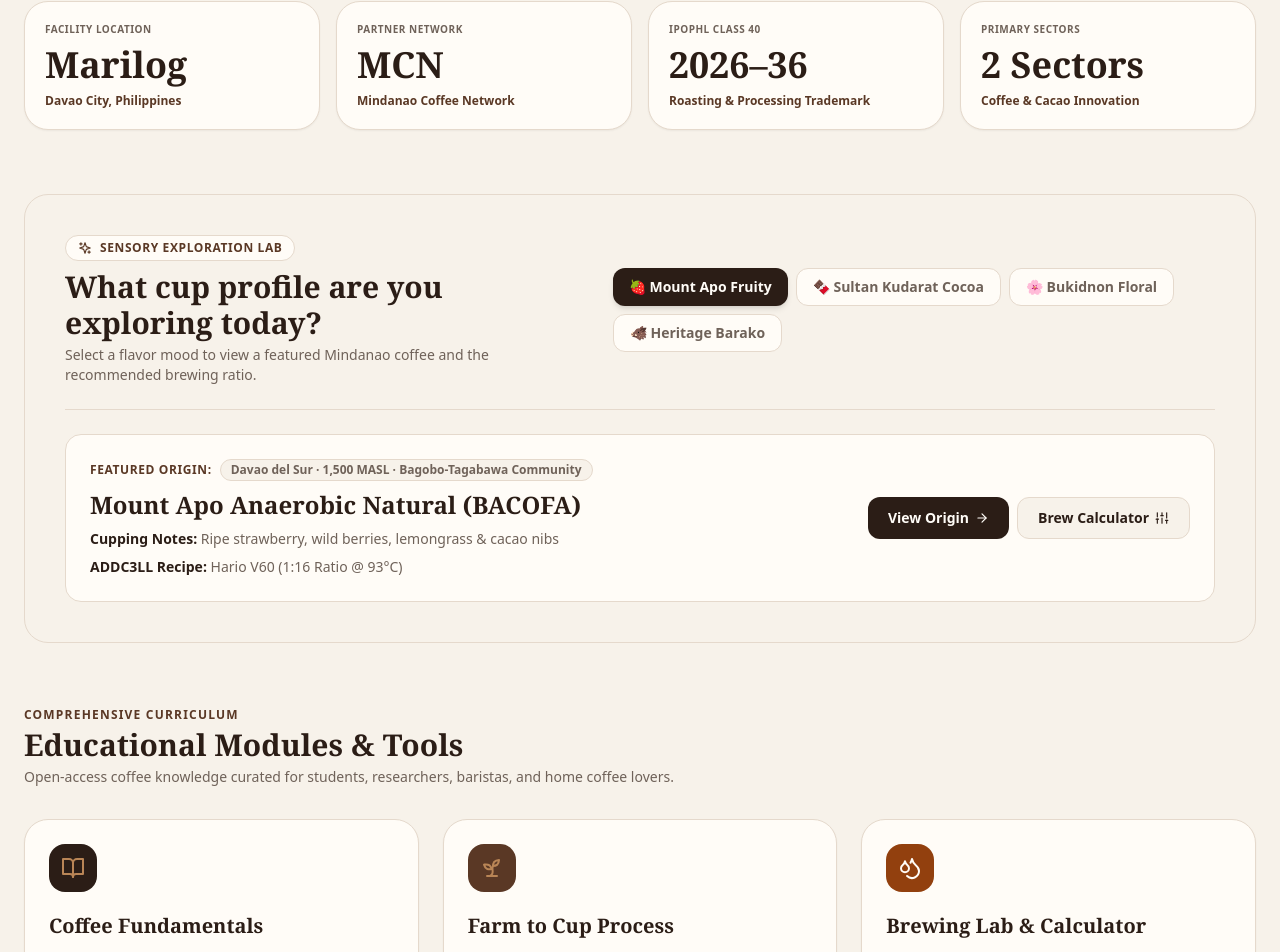
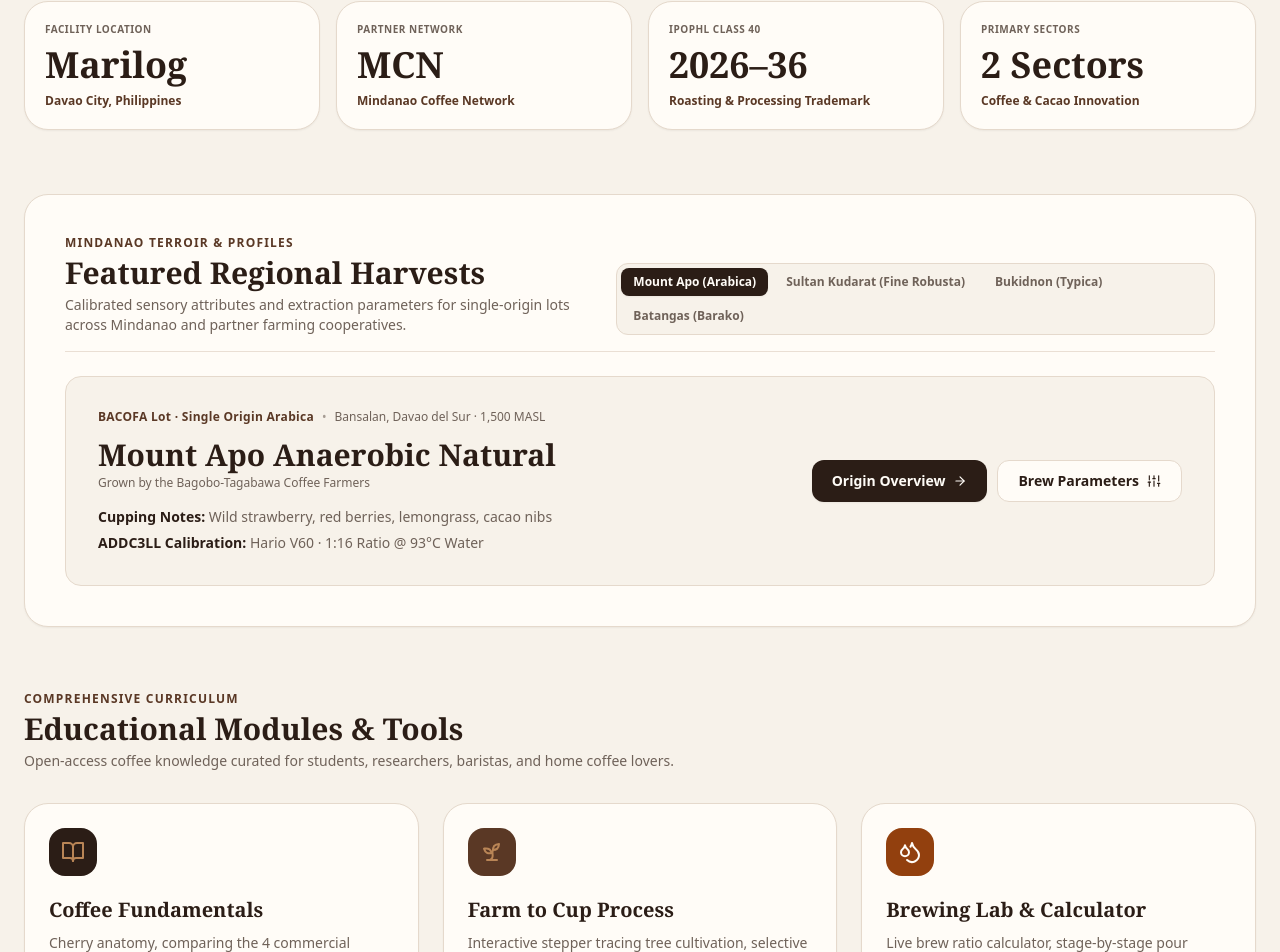
Before and after one commit to VonGiedy/kape-kanato-addc3ll, a Next.js app: page / in a window 1280 px wide. Shown: the part 1720-2672 px from the top of the page. Built offline with nearby package versions, Linux system fonts and the light colour scheme.

Commit message:
style: redesign home page featured harvest section to be authentic and editorial

```diff
--- a/app/components/views/HomeView.jsx
+++ b/app/components/views/HomeView.jsx
@@ -15,40 +15,56 @@ export default function HomeView({
   onOpenTimerDirectly,
   onOpenGlossary
 }) {
-  const [flavorMood, setFlavorMood] = useState('fruity');
+  const [selectedProfileId, setSelectedProfileId] = useState('mt-apo');
 
-  const moodRecommendations = {
-    fruity: {
-      title: "Mount Apo Anaerobic Natural (BACOFA)",
-      origin: "Davao del Sur · 1,500 MASL · Bagobo-Tagabawa Community",
-      notes: "Ripe strawberry, wild berries, lemongrass & cacao nibs",
-      method: "Hario V60 (1:16 Ratio @ 93°C)",
+  const FEATURED_PROFILES = [
+    {
+      id: 'mt-apo',
+      tabLabel: "Mount Apo (Arabica)",
+      title: "Mount Apo Anaerobic Natural",
+      lot: "BACOFA Lot · Single Origin Arabica",
+      origin: "Bansalan, Davao del Sur · 1,500 MASL",
+      community: "Bagobo-Tagabawa Coffee Farmers",
+      notes: "Wild strawberry, red berries, lemongrass, cacao nibs",
+      method: "Hario V60 · 1:16 Ratio @ 93°C Water",
       regionId: "mt-apo"
     },
-    chocolate: {
-      title: "Sultan Kudarat Fine Robusta (KFAC)",
-      origin: "Kalamansig · 900 MASL · Direct Farmer Cooperative",
-      notes: "Dark chocolate ganache, roasted hazelnut & sweet molasses",
-      method: "French Press or Moka Pot (1:14 Ratio @ 91°C)",
+    {
+      id: 'sultan-kudarat',
+      tabLabel: "Sultan Kudarat (Fine Robusta)",
+      title: "Sultan Kudarat Slow-Dried Natural",
+      lot: "KFAC Cooperative Lot · Fine Robusta",
+      origin: "Kalamansig · 900 MASL",
+      community: "Kalamansig Farmers Agricultural Cooperative",
+      notes: "Dark chocolate, roasted hazelnut, panutsa, molasses",
+      method: "French Press · 1:14 Ratio @ 91°C Water",
       regionId: "sultan-kudarat"
     },
-    floral: {
-      title: "Bukidnon Miarayon Typica (MILALITTRA)",
-      origin: "Kitanglad Range · 1,650 MASL · Talaandig Community",
-      notes: "Jasmine blossom, crisp green apple & raw cane sugar",
-      method: "Chemex or V60 (1:16.5 Ratio @ 92°C)",
+    {
+      id: 'bukidnon',
+      tabLabel: "Bukidnon (Typica)",
+      title: "Bukidnon Miarayon Fully Washed",
+      lot: "MILALITTRA Lot · Highland Arabica",
+      origin: "Kitanglad Mountain Range · 1,650 MASL",
+      community: "Talaandig Indigenous Association",
+      notes: "Jasmine floral, crisp green apple, raw cane sugar",
+      method: "Chemex or V60 · 1:16.5 Ratio @ 92°C Water",
       regionId: "bukidnon"
     },
-    bold: {
-      title: "Kapeng Barako Heritage (Liberica)",
-      origin: "Cavite / Batangas · Lowland Shade-Grown",
-      notes: "Aromatic jackfruit (langka), cedar wood & dark tablea",
-      method: "Traditional Kape Kaldero or French Press (1:12 Ratio)",
+    {
+      id: 'batangas-cavite',
+      tabLabel: "Batangas (Barako)",
+      title: "Heritage Kapeng Barako",
+      lot: "Lowland Shade-Grown Liberica",
+      origin: "Southern Luzon · 350 MASL",
+      community: "Amadeo & Lipa Coffee Growers",
+      notes: "Ripe jackfruit (langka), cedar wood, dark cacao",
+      method: "Traditional Kape Kaldero · 1:12 Ratio @ 95°C Water",
       regionId: "batangas-cavite"
     }
-  };
+  ];
 
-  const currentRecommendation = moodRecommendations[flavorMood];
+  const currentProfile = FEATURED_PROFILES.find(p => p.id === selectedProfileId) || FEATURED_PROFILES[0];
 
   return (
     <div className="space-y-16 animate-in fade-in duration-500 max-w-7xl mx-auto px-4 sm:px-6">
@@ -201,78 +217,90 @@ export default function HomeView({
         ))}
       </section>
 
-      {/* Daily Sensory Pairing: Rooted in Mindanao Lots */}
-      <section className="bg-oat rounded-3xl border border-border p-6 sm:p-10">
-        <div className="flex flex-col lg:flex-row lg:items-center justify-between gap-6 pb-6 border-b border-border">
+      {/* Featured Harvest Profiles: Rooted in Mindanao Cooperatives */}
+      <section className="bg-cream rounded-3xl border border-border p-6 sm:p-10 shadow-sm space-y-6">
+        <div className="flex flex-col md:flex-row md:items-end justify-between gap-4 pb-4 border-b border-border/80">
           <div>
-            <div className="inline-flex items-center gap-2 bg-cream text-roast px-3 py-1 rounded-full text-xs font-bold uppercase tracking-wider mb-2 border border-border">
-              <Sparkles size={14} /> Sensory Exploration Lab
-            </div>
+            <span className="text-xs font-bold uppercase tracking-widest text-roast block mb-1">
+              Mindanao Terroir & Profiles
+            </span>
             <h2 className="text-2xl sm:text-3xl font-serif font-bold text-espresso">
-              What cup profile are you exploring today?
+              Featured Regional Harvests
             </h2>
-            <p className="text-sm text-muted mt-1">
-              Select a flavor mood to view a featured Mindanao coffee and the recommended brewing ratio.
+            <p className="text-sm text-muted mt-1 max-w-xl">
+              Calibrated sensory attributes and extraction parameters for single-origin lots across Mindanao and partner farming cooperatives.
             </p>
           </div>
 
-          {/* Flavor Mood Selector Buttons */}
-          <div className="flex flex-wrap gap-2">
-            {[
-              { id: 'fruity', label: '🍓 Mount Apo Fruity' },
-              { id: 'chocolate', label: '🍫 Sultan Kudarat Cocoa' },
-              { id: 'floral', label: '🌸 Bukidnon Floral' },
-              { id: 'bold', label: '🐗 Heritage Barako' }
-            ].map((mood) => (
+          {/* Minimalist Origin Selector Tabs (No Emojis) */}
+          <div className="flex flex-wrap gap-1.5 p-1 bg-oat rounded-xl border border-border">
+            {FEATURED_PROFILES.map((profile) => {
+              const isSelected = selectedProfileId === profile.id;
+              return (
                 <button
-                key={mood.id}
-                onClick={() => setFlavorMood(mood.id)}
-                className={`px-4 py-2 rounded-xl text-xs sm:text-sm font-bold transition-all ${
-                  flavorMood === mood.id
-                    ? 'bg-espresso text-cream shadow-md'
-                    : 'bg-cream text-muted hover:text-espresso border border-border'
+                  key={profile.id}
+                  onClick={() => setSelectedProfileId(profile.id)}
+                  className={`px-3 py-1.5 rounded-lg text-xs font-semibold transition-all ${
+                    isSelected
+                      ? 'bg-espresso text-cream shadow-sm'
+                      : 'text-muted hover:text-espresso'
                   }`}
                 >
-                {mood.label}
+                  {profile.tabLabel}
                 </button>
-            ))}
+              );
+            })}
           </div>
         </div>
 
-        {/* Selected Recommendation Card */}
-        <div className="mt-6 bg-cream p-6 rounded-2xl border border-border flex flex-col md:flex-row md:items-center justify-between gap-6">
-          <div className="space-y-2">
-            <div className="flex items-center gap-2">
-              <span className="text-xs font-bold uppercase tracking-wider text-roast">Featured Origin:</span>
-              <span className="text-xs bg-oat px-2.5 py-0.5 rounded-full font-semibold text-muted border border-border">{currentRecommendation.origin}</span>
+        {/* Selected Lot Presentation (Clean Craft Coffee Label Style) */}
+        <div className="bg-oat p-6 sm:p-8 rounded-2xl border border-border flex flex-col lg:flex-row lg:items-center justify-between gap-6">
+          <div className="space-y-3 max-w-2xl">
+            <div className="flex flex-wrap items-center gap-2 text-xs">
+              <span className="font-bold text-roast tracking-wide">
+                {currentProfile.lot}
+              </span>
+              <span className="text-muted/60">•</span>
+              <span className="text-muted font-medium">
+                {currentProfile.origin}
+              </span>
             </div>
-            <h3 className="text-2xl font-serif font-bold text-espresso">
-              {currentRecommendation.title}
+
+            <div>
+              <h3 className="text-2xl sm:text-3xl font-serif font-bold text-espresso">
+                {currentProfile.title}
               </h3>
-            <p className="text-sm text-muted">
-              <span className="font-semibold text-espresso">Cupping Notes:</span> {currentRecommendation.notes}
-            </p>
-            <p className="text-sm text-muted">
-              <span className="font-semibold text-espresso">ADDC3LL Recipe:</span> {currentRecommendation.method}
+              <p className="text-xs text-muted mt-0.5">
+                Grown by the {currentProfile.community}
               </p>
             </div>
 
-          <div className="flex flex-col sm:flex-row gap-2 shrink-0">
+            <div className="pt-1 space-y-1.5 text-xs sm:text-sm">
+              <p className="text-muted">
+                <span className="font-semibold text-espresso">Cupping Notes:</span> {currentProfile.notes}
+              </p>
+              <p className="text-muted">
+                <span className="font-semibold text-espresso">ADDC3LL Calibration:</span> {currentProfile.method}
+              </p>
+            </div>
+          </div>
+
+          <div className="flex flex-col sm:flex-row gap-2.5 shrink-0">
             <button
               onClick={() => {
-                const reg = PHILIPPINE_REGIONS.find(r => r.id === currentRecommendation.regionId);
+                const reg = PHILIPPINE_REGIONS.find(r => r.id === currentProfile.regionId);
                 if (reg) onSelectRegion(reg);
               }}
-              className="bg-espresso hover:bg-roast text-cream px-5 py-2.5 rounded-xl text-xs sm:text-sm font-bold transition-colors flex items-center justify-center gap-1.5"
+              className="bg-espresso hover:bg-roast text-cream px-5 py-2.5 rounded-xl text-xs sm:text-sm font-semibold transition-colors flex items-center justify-center gap-2 shadow-sm"
             >
-              <span>View Origin</span>
+              <span>Origin Overview</span>
               <ArrowRight size={14} />
             </button>
             <button
               onClick={() => setCurrentView('brewing')}
-              className="bg-oat hover:bg-border/60 text-espresso px-5 py-2.5 rounded-xl text-xs sm:text-sm font-bold transition-colors flex items-center justify-center gap-1.5 border border-border"
+              className="bg-cream hover:bg-border/60 text-espresso px-5 py-2.5 rounded-xl text-xs sm:text-sm font-semibold transition-colors flex items-center justify-center gap-2 border border-border"
             >
-              <span>Brew Calculator</span>
+              <span>Brew Parameters</span>
               <Sliders size={14} />
             </button>
           </div>
```
Lines whose indentation alone changed are shown as unchanged.
